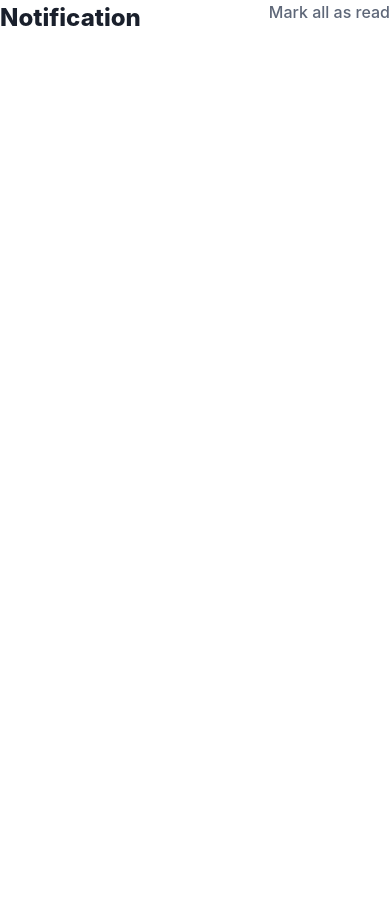
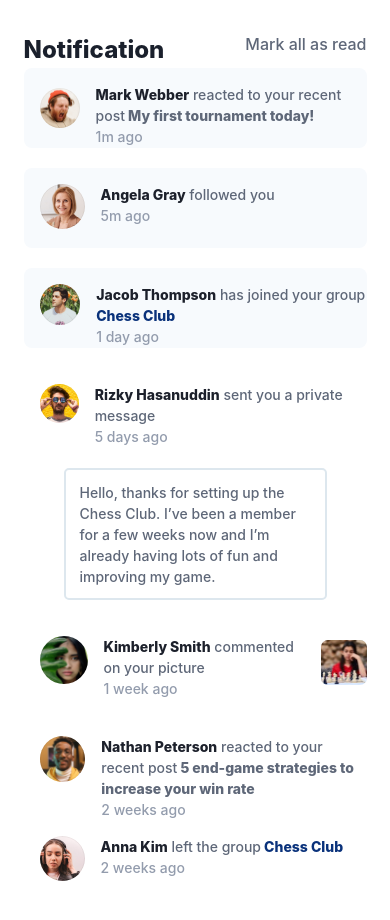
Before and after one commit to sheikhfarook/notification-page, a React (Vite) app: page / in a window 390 px wide. Shown: the top 920 px of the page. Before the commit the page ends 844 px from the top, so only its background shows below. Built offline with nearby package versions, Linux system fonts and the light colour scheme.

Commit message:
mobile responsive is done

```diff
--- a/src/components/notificationPage.jsx
+++ b/src/components/notificationPage.jsx
@@ -1,11 +1,161 @@
 import Header from "./Header";
+import Mark from "../assets/mark.svg";
+import Angela from "../assets/angela.svg";
+import Jacob from "../assets/jacob.svg";
+import Rizky from "../assets/rizky.svg";
+import Kimberly from "../assets/kimberly.svg";
+import Nathan from "../assets/nathan.svg";
+import Anna from "../assets/anna.svg";
+import rect from "../assets/Rectangle.svg";
 
 const NotificationPage = () => {
   return (
     <div>
-      <div>
+      <div
+        className="w-[45.625rem] m-auto md:my-32
+       max-sm:my-8 max-sm:w-[21.4375rem]">
         <div>
           <Header />
+        </div>
+        <div className="space-y-5">
+          {/* */}
+          <div className="h-[5rem] bg-[#F7FAFD] rounded-[0.5rem] flex">
+            <div className="py-4 mx-4 ">
+              <img
+                className="max-sm:w-[4.33rem] max-sm:h-[3rem]"
+                src={Mark}
+                alt=""
+              />
+            </div>
+            <div className="my-4 text-[1rem] max-sm:text-[0.875rem]">
+              <p className="text-[#1C202B] font-[800] cursor-pointer hover:text-[#0A327B]">
+                Mark Webber
+                <span className="text-[#5E6778] font-[500]">
+                  {" "}
+                  reacted to your recent post
+                </span>{" "}
+                <span className="text-[#5E6778] font-[800] cursor-pointer hover:text-[#0A327B]">
+                  My first tournament today!
+                </span>
+              </p>
+              <p className="font-[500] text-[#939CAD]">1m ago</p>
+            </div>
+          </div>
+          {/* */}
+          <div className="h-[5rem] bg-[#F7FAFD] rounded-[0.5rem] flex">
+            <div className="py-4 mx-4">
+              <img src={Angela} alt="" />
+            </div>
+            <div className="my-4 text-[1rem] max-sm:text-[0.875rem]">
+              <p className="text-[#1C202B] font-[800] cursor-pointer hover:text-[#0A327B]">
+                Angela Gray
+                <span className="text-[#5E6778] font-[500]">
+                  {" "}
+                  followed you
+                </span>{" "}
+              </p>
+              <p className="font-[500] text-[#939CAD]">5m ago</p>
+            </div>
+          </div>
+          {/* */}
+          <div className="h-[5rem] bg-[#F7FAFD] rounded-[0.5rem] flex">
+            <div className="py-4 mx-4">
+              <img className="w-[3.3rem]" src={Jacob} alt="" />
+            </div>
+            <div className="my-4 text-[1rem] max-sm:text-[0.875rem]">
+              <p className="text-[#1C202B] font-[800] cursor-pointer hover:text-[#0A327B]">
+                Jacob Thompson
+                <span className="text-[#5E6778] font-[500]">
+                  {" "}
+                  has joined your group
+                </span>{" "}
+                <span className="text-[#0A327B] font-[800] cursor-pointer hover:text-[#0A327B]">
+                  Chess Club
+                </span>
+              </p>
+              <p className="font-[500] text-[#939CAD]">1 day ago</p>
+            </div>
+          </div>
+          {/* */}
+          <div className="h-[5rem] rounded-[0.5rem] flex ">
+            <div className="py-4 mx-4">
+              <img src={Rizky} alt="" />
+            </div>
+            <div className="my-4 text-[1rem] max-sm:text-[0.875rem]">
+              <p className="text-[#1C202B] font-[800] ">
+                Rizky Hasanuddin
+                <span className="text-[#5E6778] font-[500]">
+                  {" "}
+                  sent you a private message
+                </span>{" "}
+              </p>
+              <p className="font-[500] text-[#939CAD]">5 days ago</p>
+            </div>
+          </div>
+          <div
+            className="w-[35rem] m-auto h-[6.0625rem] rounded-[0.3125rem] cursor-pointer  border-2 border-[#DDE7EE]
+          hover:bg-[#c0cde6] max-sm:w-[16.4375rem] max-sm:h-[8.25rem]">
+            <p className="w-[32rem] m-auto py-3 text-[#5E6778] font-[500] max-sm:w-[14.4375rem] max-sm:text-[0.875rem] ">
+              Hello, thanks for setting up the Chess Club. I’ve been a member
+              for a few weeks now and I’m already having lots of fun and
+              improving my game.
+            </p>
+          </div>
+          {/* */}
+          <div className="h-[5rem]  rounded-[0.5rem] flex justify-between">
+            <div className="py-4 mx-4 gap-4 flex">
+              <img className="max-sm:w-[4rem]" src={Kimberly} alt="" />
+              <div className=" text-[1rem] max-sm:text-[0.875rem]">
+                <p className="text-[#1C202B] font-[800] ">
+                  Kimberly Smith
+                  <span className="text-[#5E6778] font-[500]">
+                    {" "}
+                    commented on your picture
+                  </span>{" "}
+                </p>
+                <p className="font-[500] text-[#939CAD]">1 week ago</p>
+              </div>
+            </div>
+            <div className="mt-5 cursor-pointer">
+              <img className="max-sm:w-[4rem]" src={rect} alt="" />
+            </div>
+          </div>
+          {/* */}
+          <div className="h-[5rem]  rounded-[0.5rem] flex max-sm:w-[21rem] ">
+            <div className="py-4 mx-4">
+              <img className="max-sm:w-[5.3rem]" src={Nathan} alt="" />
+            </div>
+            <div className="my-4 text-[1rem] max-sm:text-[0.875rem]">
+              <p className="text-[#1C202B] font-[800] ">
+                Nathan Peterson
+                <span className="text-[#5E6778] font-[500]">
+                  {" "}
+                  reacted to your recent post
+                </span>{" "}
+                <span className="text-[#5E6778] font-[800]">
+                  5 end-game strategies to <br /> increase your win rate
+                </span>
+              </p>
+              <p className="font-[500] text-[#939CAD]">2 weeks ago</p>
+            </div>
+          </div>
+          {/* */}
+          <div className="h-[5rem]  rounded-[0.5rem] flex">
+            <div className="py-4 mx-4">
+              <img src={Anna} alt="" />
+            </div>
+            <div className="my-4 text-[1rem] max-sm:text-[0.875rem]">
+              <p className="text-[#1C202B] font-[800] ">
+                Anna Kim
+                <span className="text-[#5E6778] font-[500]">
+                  {" "}
+                  left the group
+                </span>{" "}
+                <span className="text-[#0A327B] font-[800]">Chess Club</span>
+              </p>
+              <p className="font-[500] text-[#939CAD]">2 weeks ago</p>
+            </div>
+          </div>
         </div>
       </div>
     </div>
```
